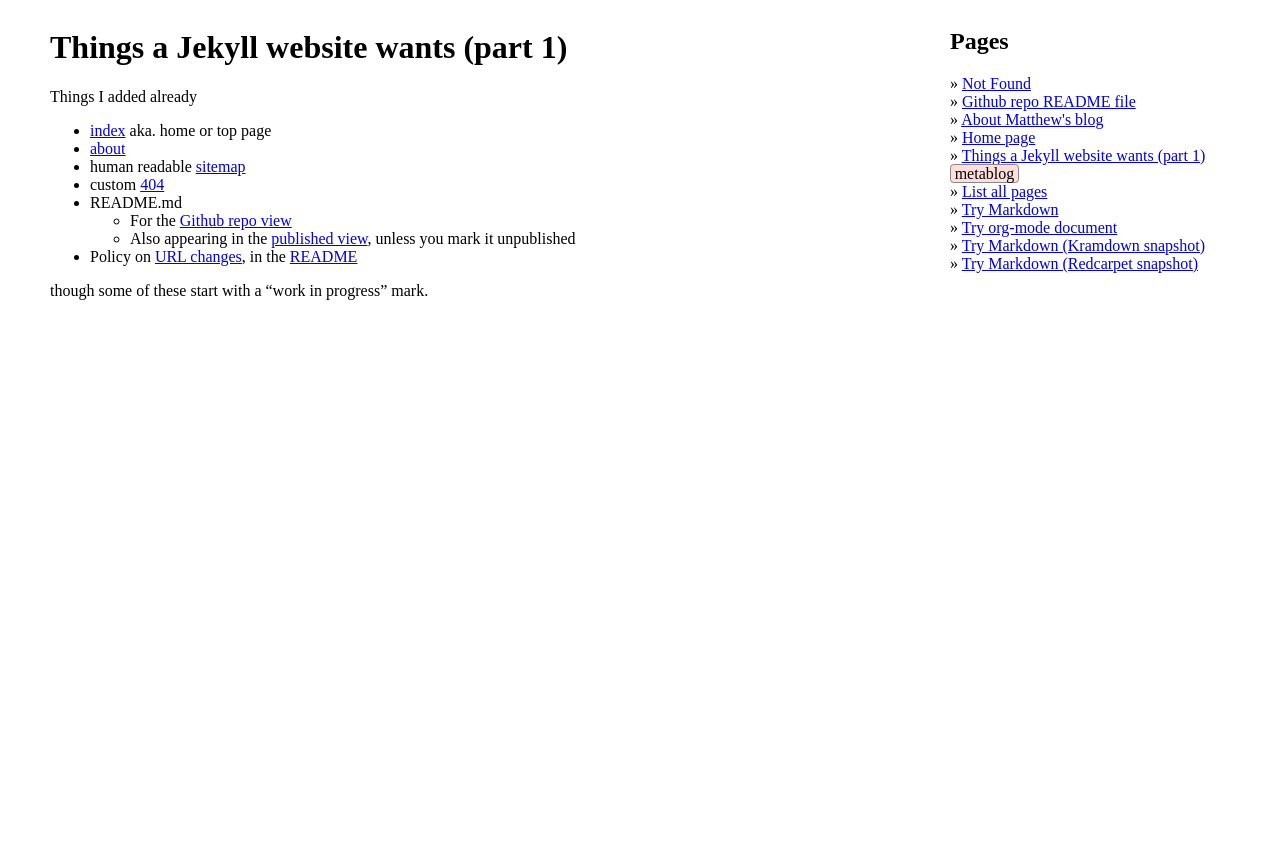
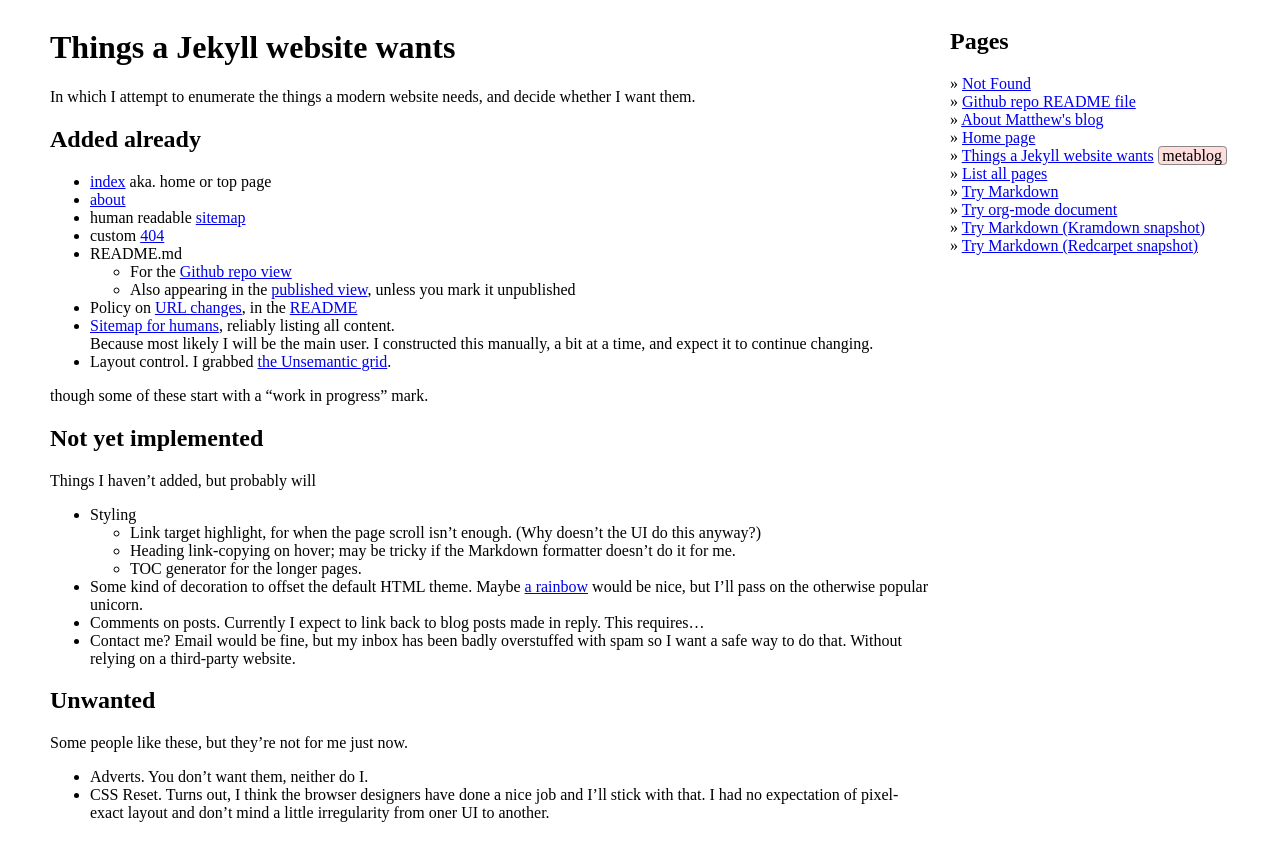
Before and after one commit to mcast/mcast.github.io, a Jekyll site: the page built from website-wants/jekyll01.md, in a window 1280 px wide. Shown: the top 861 px of the page. Built offline with Jekyll 4.4.1, drawn with Linux system fonts in a browser that asks for light colours.

Commit message:
just one "website wants" page, rather than a series

```diff
--- a/website-wants/jekyll01.md
+++ b/website-wants/jekyll01.md
@@ -1,11 +1,14 @@
 ---
-title: Things a Jekyll website wants (part 1)
+title: Things a Jekyll website wants
 tags: metablog
 ---
 
 # {{page.title}}
 
-Things I added already
+In which I attempt to enumerate the things a modern website needs, and
+decide whether I want them.
+
+## Added already
 
 * [index](/index.html) aka. home or top page
 * [about](/about.html)
@@ -15,5 +18,27 @@ Things I added already
 	* For the [Github repo view](https://github.com/mcast/mcast.github.io#readme)
 	* Also appearing in the [published view](/README.html), unless you mark it unpublished
 * Policy on [URL changes](http://www.w3.org/Provider/Style/URI.html), in the [README](/README.html#policies)
+* [Sitemap for humans]({{site.baseurl}}/sitemap.html), reliably listing all content.
+  Because most likely I will be the main user.  I constructed this manually, a bit at a time, and expect it to continue changing.
+* Layout control.  I grabbed [the Unsemantic grid]({{site.baseurl}}/2016/04/18/unsemantic-fluid-grid.html).
 
 though some of these start with a "work in progress" mark.
+
+## Not yet implemented
+
+Things I haven't added, but probably will
+
+* Styling
+	* Link target highlight, for when the page scroll isn't enough.  (Why doesn't the UI do this anyway?)
+	* Heading link-copying on hover; may be tricky if the Markdown formatter doesn't do it for me.
+	* TOC generator for the longer pages.
+* Some kind of decoration to offset the default HTML theme.  Maybe [a rainbow](http://www.t8o.org/moved.jpeg) would be nice, but I'll pass on the otherwise popular unicorn.
+* Comments on posts.  Currently I expect to link back to blog posts made in reply.  This requires...
+* Contact me?  Email would be fine, but my inbox has been badly overstuffed with spam so I want a safe way to do that.  Without relying on a third-party website.
+
+## Unwanted
+
+Some people like these, but they're not for me just now.
+
+* Adverts.  You don't want them, neither do I.
+* CSS Reset.  Turns out, I think the browser designers have done a nice job and I'll stick with that.  I had no expectation of pixel-exact layout and don't mind a little irregularity from oner UI to another.
```
Also changed, not shown: website-wants/jekyll02.md (+10 -4 lines).
